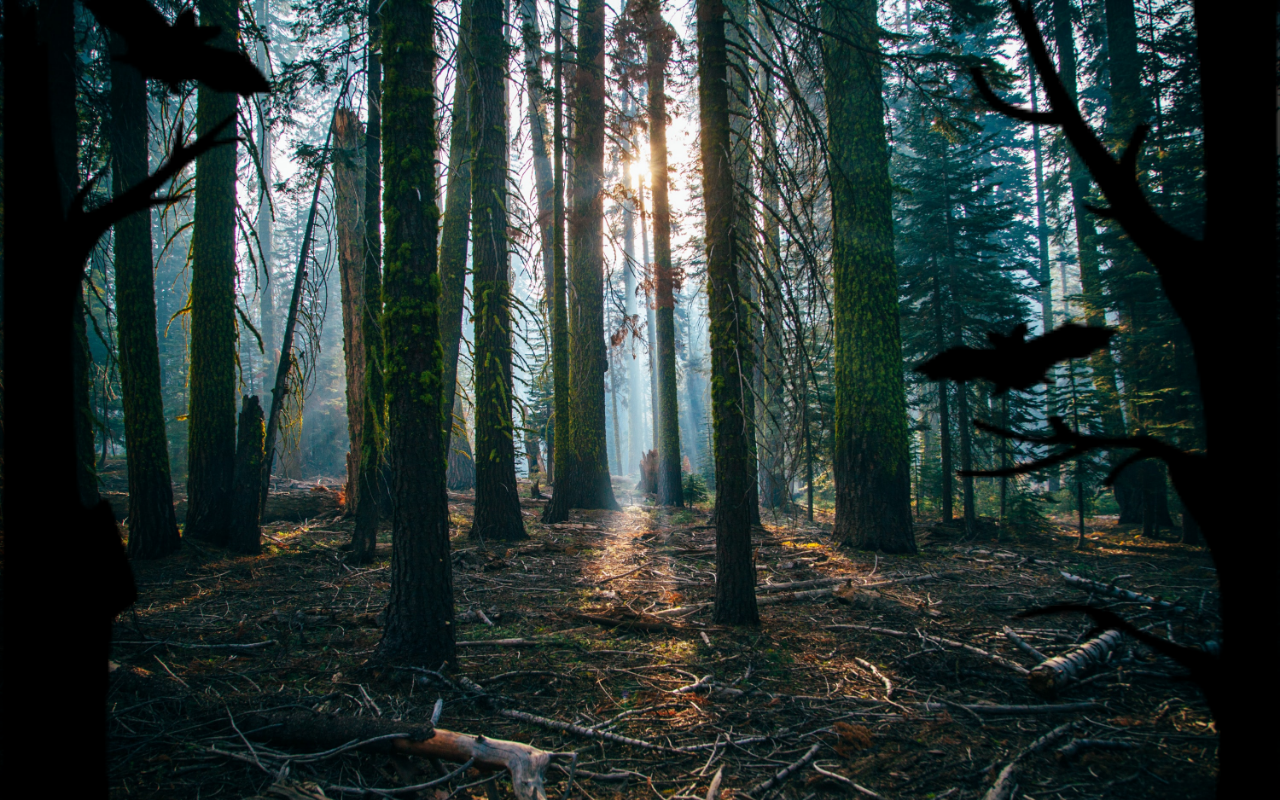
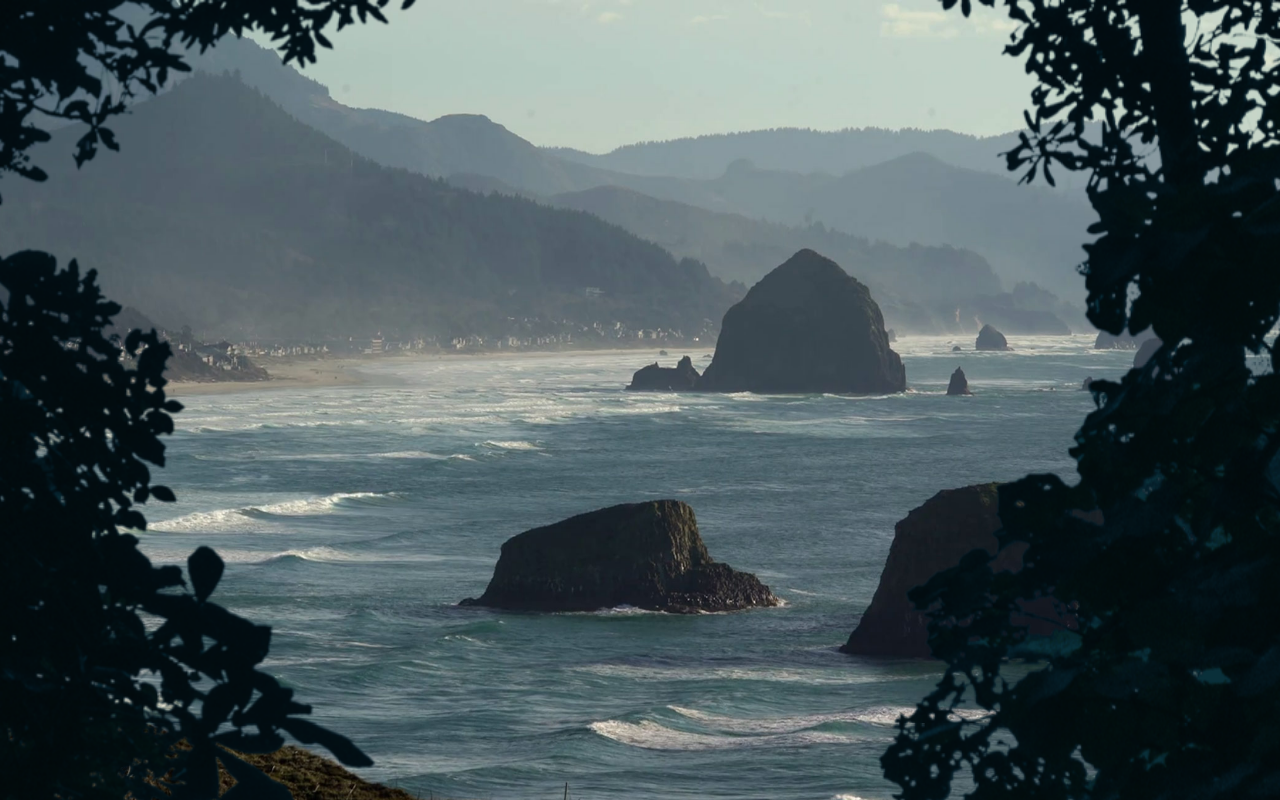
Before and after one commit to nikremenskovs/minerals-deployment, a Vue app: page / in a window 1280 px wide. Shown: the top 800 px of the page. Built offline with nearby package versions, Linux system fonts and the light colour scheme.

Commit message:
scroll animation for foreground + background added

```diff
--- a/src/App.vue
+++ b/src/App.vue
@@ -3,8 +3,30 @@
     <img class="background" ref="background" src="./assets/images/background.jpg" />
     <img class="foreground" ref="foreground" src="./assets/images/foreground.png" />
   </div>
+</template>
 
-</template>
+<script>
+export default {
+  methods: {
+    handleScroll() {
+      const scrollY = window.scrollY
+      const maxBackgroundSize = 115
+      const backgroundSize = scrollY / (maxBackgroundSize - 100)
+      this.$refs.background.style.transform =
+        'scale(' + (100 + backgroundSize * 0.4) / 100 + ')'
+      this.$refs.foreground.style.transform =
+        'scale(' + (100 + backgroundSize) / 100 + ')'
+      console.log(scrollY)
+    }
+  },
+  mounted() {
+    window.addEventListener('scroll', this.handleScroll);
+  },
+  unmounted() {
+    window.removeEventListener('scroll', this.handleScroll)
+  }
+}
+</script>
 
 <style>
 * {
@@ -13,19 +35,26 @@
 
 .img-container {
   position: relative;
-  overflow-y: hidden;
+  overflow: hidden;
+  height: 5000px;
 }
 
-.background,
-.foreground {
+.background {
+  position: fixed;
+  display: block;
   width: 100%;
-  display: block;
+  height: 100vh;
+  object-fit: cover;
 }
 
 .foreground {
-  position: absolute;
-  top: 0;
+  display: block;
+  scale: 1.6;
+  width: 100%;
+  height: 100vh;
+  object-fit: cover;
+  position: fixed;
+  top: 240px;
   left: 0;
-  transform: translateY(-5%);
 }
 </style>
```
Also changed, not shown: src/assets/images/background.jpg, src/assets/images/foreground.png.
